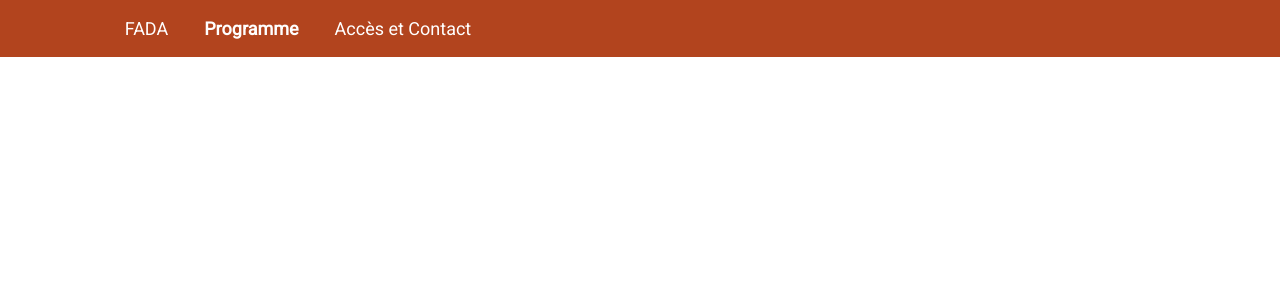
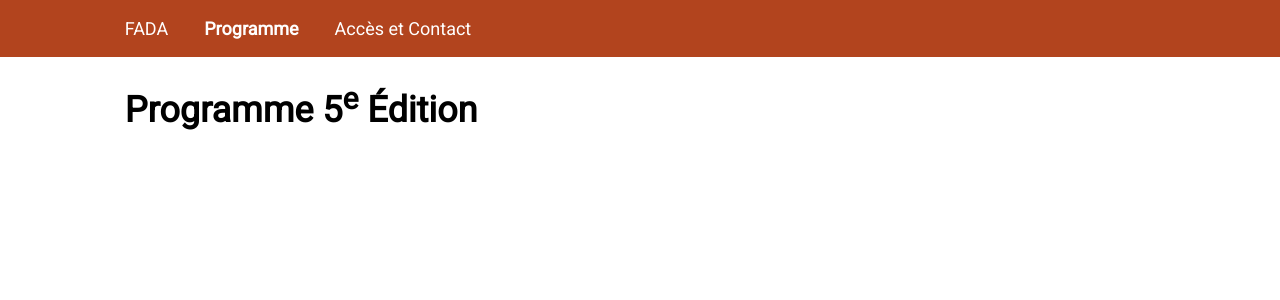
Before and after one commit to DanielMateosLab/fada, a Next.js app: page /program in a window 1280 px wide. Shown: the top 300 px of the page. Built offline with nearby package versions, Linux system fonts and the light colour scheme.

Commit message:
Add title

```diff
--- a/pages/program.tsx
+++ b/pages/program.tsx
@@ -1,7 +1,19 @@
+import { css } from "@emotion/react";
+import Container from "components/Container";
 import type { NextPage } from "next";
 
 const Program: NextPage = () => {
-  return <div></div>;
+  return (
+    <Container
+      css={css`
+        margin-bottom: 2rem;
+      `}
+    >
+      <h1>
+        Programme 5<sup>e</sup> Édition
+      </h1>
+    </Container>
+  );
 };
 
 export default Program;
```
Also changed, not shown: 1 other file (tests, documents, lock files or other folders).
